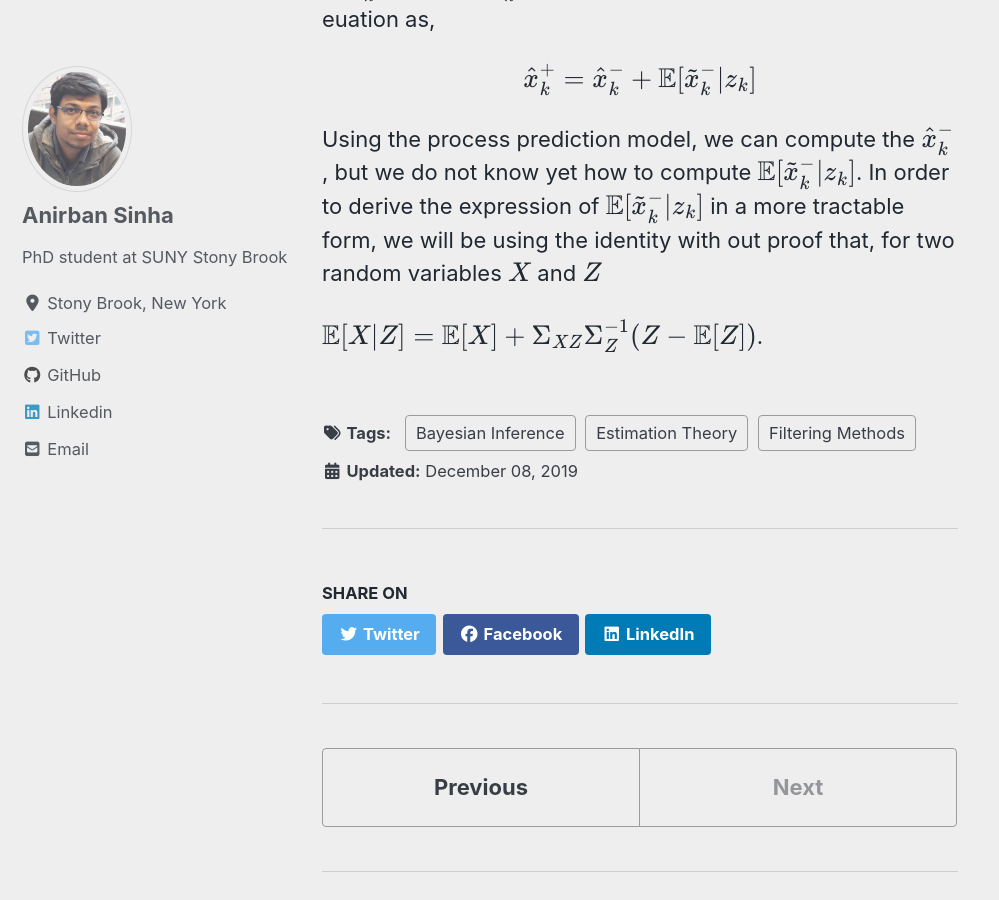
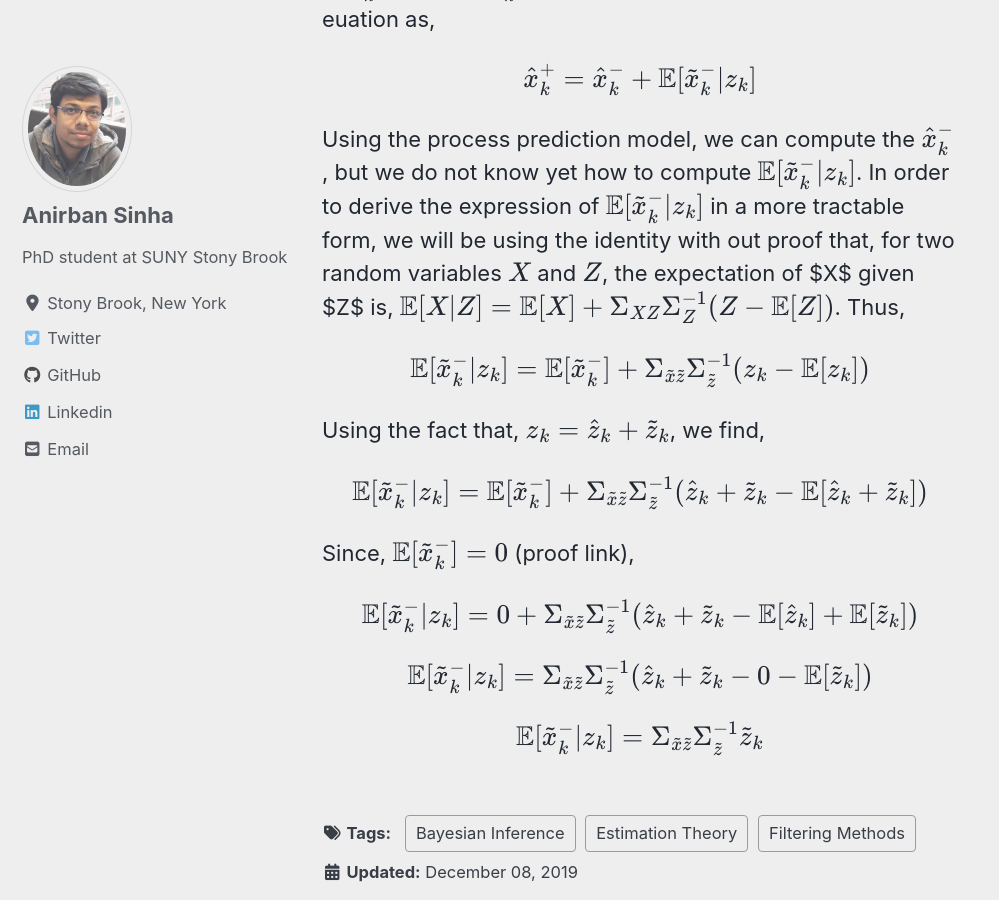
Before and after one commit to mattsinbot/mattsinbot.github.io, a Jekyll site: the page built from _posts/2019-12-08-KalmanFilter_Intro.md, in a window 1280 px wide and 900 px high, scrolled down 4902 px. Shown: the whole window, without its empty margins (0-999 px from the left). Built offline with Jekyll 4.4.1, drawn with Linux system fonts in a browser that asks for light colours; cached includes are drawn as plain includes; nearby versions of some CDN libraries; formulas are drawn with MathJax 3; comment, search, counter and statistics services are not loaded.

Commit message:
conditional expectation added

```diff
--- a/_posts/2019-12-08-KalmanFilter_Intro.md
+++ b/_posts/2019-12-08-KalmanFilter_Intro.md
@@ -96,6 +96,18 @@ Since $$\tilde{x}_k^-$$ already incorporates all the measurement information up
 
 $$\hat{x}_k^+ = \hat{x}_k^- + \mathbb{E}[\tilde{x}_k^- \vert z_k]$$
 
-Using the process prediction model, we can compute the $$\hat{x}_k^-$$, but we do not know yet how to compute $$\mathbb{E}[\tilde{x}_k^- \vert z_k]$$. In order to derive the expression of $$\mathbb{E}[\tilde{x}_k^- \vert z_k]$$ in a more tractable form, we will be using the identity with out proof that, for two random variables $$X$$ and $$Z$$
+Using the process prediction model, we can compute the $$\hat{x}_k^-$$, but we do not know yet how to compute $$\mathbb{E}[\tilde{x}_k^- \vert z_k]$$. In order to derive the expression of $$\mathbb{E}[\tilde{x}_k^- \vert z_k]$$ in a more tractable form, we will be using the identity with out proof that, for two random variables $$X$$ and $$Z$$, the expectation of $X$ given $Z$ is, $$\mathbb{E}[X \vert Z] = \mathbb{E}[X] + \Sigma_{XZ}\Sigma_Z^{-1}(Z - \mathbb{E}[Z])$$. Thus,
 
-$$\mathbb{E}[X \vert Z] = \mathbb{E}[X] + \Sigma_{XZ}\Sigma_Z^{-1}(Z - \mathbb{E}[Z])$$.
+$$\mathbb{E}[\tilde{x}_k^- \vert z_k] = \mathbb{E}[\tilde{x}_k^-] + \Sigma_{\tilde{x}\tilde{z}}\Sigma_{\tilde{z}}^{-1}(z_k - \mathbb{E}[z_k])$$
+
+Using the fact that, $$z_k = \hat{z}_k + \tilde{z}_k$$, we find,
+
+$$\mathbb{E}[\tilde{x}_k^- \vert z_k] = \mathbb{E}[\tilde{x}_k^-] + \Sigma_{\tilde{x}\tilde{z}}\Sigma_{\tilde{z}}^{-1}(\hat{z}_k + \tilde{z}_k - \mathbb{E}[\hat{z}_k + \tilde{z}_k])$$
+
+Since, $$\mathbb{E}[\tilde{x}_k^-] = 0$$ (proof link),
+
+$$\mathbb{E}[\tilde{x}_k^- \vert z_k] = 0 + \Sigma_{\tilde{x}\tilde{z}}\Sigma_{\tilde{z}}^{-1}(\hat{z}_k + \tilde{z}_k - \mathbb{E}[\hat{z}_k] + \mathbb{E}[\tilde{z}_k])$$
+
+$$\mathbb{E}[\tilde{x}_k^- \vert z_k] = \Sigma_{\tilde{x}\tilde{z}}\Sigma_{\tilde{z}}^{-1}(\hat{z}_k + \tilde{z}_k - 0 - \mathbb{E}[\tilde{z}_k])$$
+
+$$\mathbb{E}[\tilde{x}_k^- \vert z_k] = \Sigma_{\tilde{x}\tilde{z}}\Sigma_{\tilde{z}}^{-1} \tilde{z}_k$$
```
